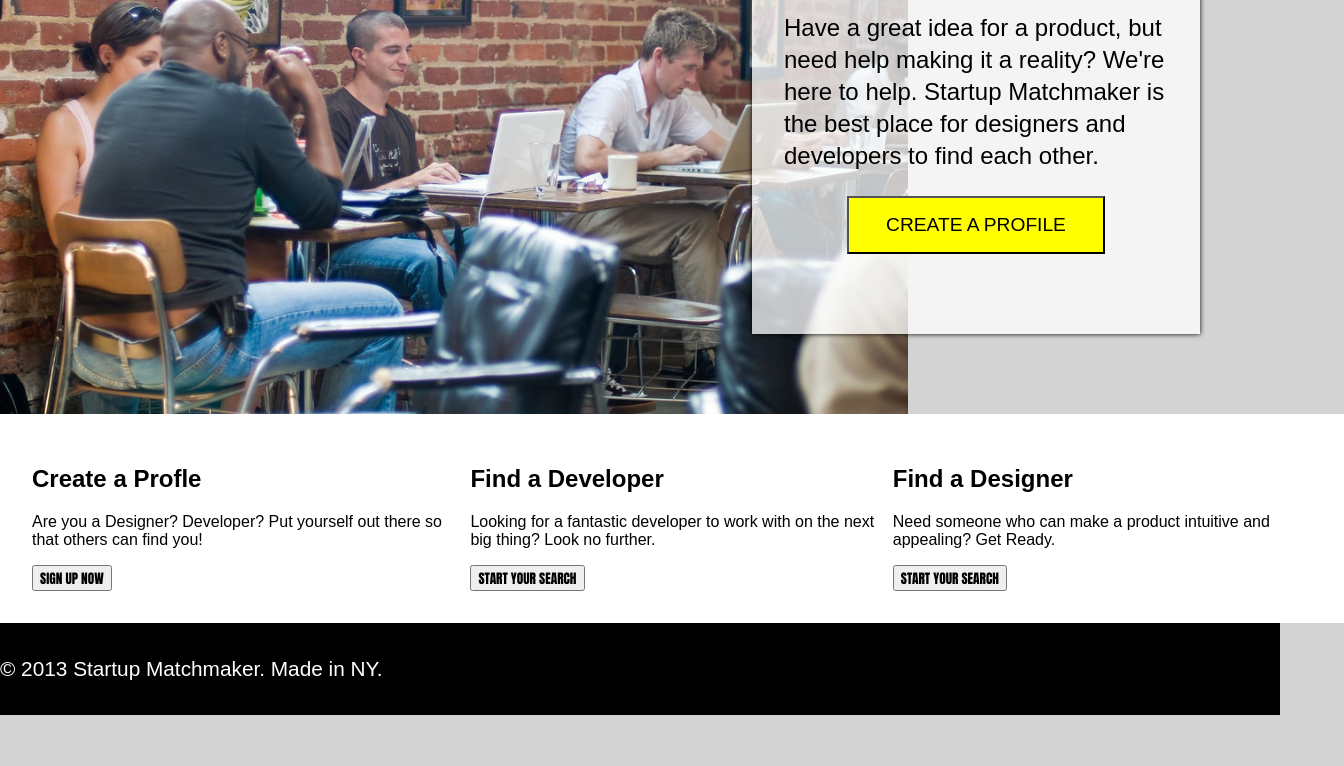
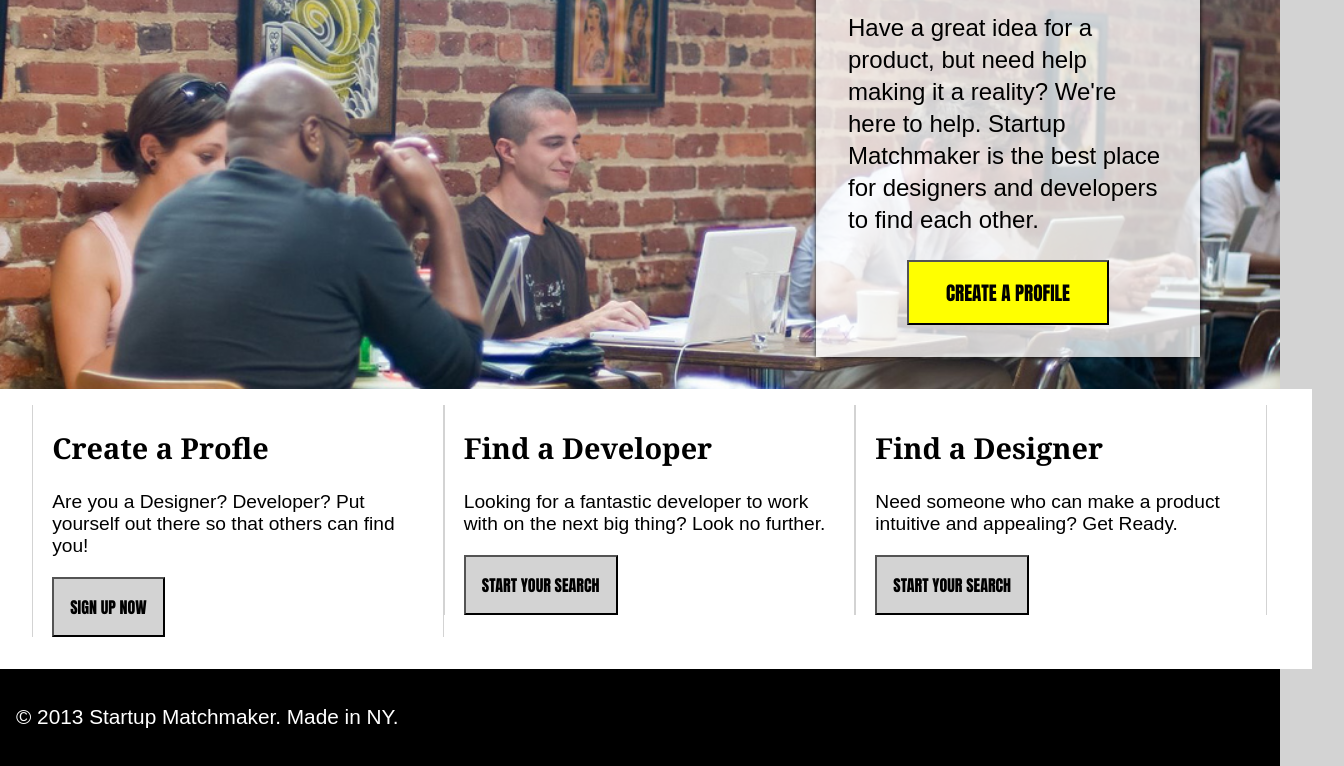
Before and after one commit to dyee00/FEWD, a plain HTML site: page 07_html_css_lab/index.html in a window 1280 px wide. Shown: the part 455-1221 px from the top of the page, 1344 px wide, since content can reach past the window. Before the commit the page ends 1170 px from the top, so only its background shows below. Drawn offline with Linux system fonts and the light colour scheme.

Commit message:
07_html_css_lab_day2_b

```diff
--- a/07_html_css_lab/css/style.css
+++ b/07_html_css_lab/css/style.css
@@ -36,11 +36,17 @@ header nav ul li {
 
 nav {
 	float: right;
-	overflow: hidden;
+	/* overflow: hidden; */
+}
+
+nav:after {
+  content: "";
+  display: table;
+  clear: both;
 }
 
 nav ul li a {
-	font: 1.3rem arial, serif;
+	font: 1.3rem arial;
 	padding: 0rem 2rem 0rem 0rem;
 	color: white;
 	text-decoration: none;
@@ -94,7 +100,7 @@ section #main {
 	overflow: hidden;
 	clear: both;
 	background: url(../images/coworking.jpg) no-repeat top left;
-	background-size: contain;
+	background-size: cover;
 }
 
 
@@ -110,12 +116,19 @@ section #main {
 	position: relative;
 	width: 30%;
 	height: 100%;
-	padding: 1rem 2rem 5rem 2rem;
-	margin: 5rem 5rem 5rem 0rem;
+	padding: 1rem 2rem 2rem 2rem;
+	margin: 5rem 5rem 2rem 0rem;
 	text-align: center;
-	overflow: hidden;
 	clear: both;
+	box-sizing:  border-box;
 }
+
+/*
+#main:after {
+  content: "";
+  display: table;
+  clear: both;
+} */
 
 .txt-title h2{
 	font: 2rem arial;
@@ -129,37 +142,55 @@ section #main {
 	text-align: left;
 }
 
-.text-box #txt-box-btn {
-	font: 1.2rem arial;
+.text-box button {
+	font: 1.2rem impact;
 	background-color: yellow;
 	padding: 1rem 2.3rem 1rem 2.3rem;
 }
 
 /*** SECTION 2 ***/
-
 .section-2 {
 	width: 100%;
 	height: auto;
+	padding: 1rem 0rem 2rem 2rem;
+	background-color: white;
 	overflow: hidden;
-	padding: 2rem 2rem 2rem 2rem;
-	background-color: white;
 }
 
-.section-2 .col-1 {
-	float: left;
-	padding-right: 1rem;
-	width: 33%;
+/**** CLEARFIX ****/
+.section2:after {
+  content: "";
+  display: table;
+  clear: both;
 }
 
-.section-2 .col-2 {
-	float: left;
-	width: 33%;
+
+.section-2 button {
+	font-size: 1rem;
+	background-color: lightgray;
+	padding: 1rem 1rem 1rem 1rem;
 }
 
-#section-2 .col-3 {
+.section-2 .info-box{
+
 	float: left;
-	width: 33%;
+	padding-right: .5rem;
+	width: 29%;
+	padding: 0rem 1.2rem 0rem 1.2rem;
+	font-size: 1.2rem;
 }
+
+.info-box h2 {
+	font-family: georgia;
+}
+
+.info-box {
+	border-style: solid;
+	border-width: 0rem .05rem 0rem .05rem;
+	border-color: lightgray;
+}
+
+
 
 /*** FOOTER ***/
 
@@ -168,6 +199,27 @@ footer {
 	font: 1.3rem arial;
 	color: white;
 	background-color: black;
-	padding: .8rem 0rem .8rem 0rem;
-	margin: 0;
+	padding: 1rem 1rem 1rem 1rem;
 }
+
+
+/*** PAGE 2 ***/
+
+.developer {
+	width: 100%;
+	height: auto;
+}
+
+.profile:after {
+  content: "";
+  display: table;
+  clear: both;
+}
+
+
+.profile {
+	float: left;
+	width: 25%;
+	background-color: white;
+	padding: 0rem 0rem 0rem 0rem;
+}
--- a/07_html_css_lab/index.html
+++ b/07_html_css_lab/index.html
@@ -40,25 +40,23 @@
       		<p>Have a great idea for a product, but need help making it a reality?
            We're here to help. Startup Matchmaker is the best place for designers and developers to find each other.</p>
       </div>
-      <button id="txt-box-btn">CREATE A PROFILE</button>
+      <button>CREATE A PROFILE</button>
     </div>
 
     </div>
 
     <div class="section-2">
-    	<div class="col-1">
+      <div class="info-box">
     		<h2>Create a Profle</h2>
     		<p>Are you a Designer? Developer? Put yourself out there so that others can find you!</p>
     		<button>SIGN UP NOW</button>
     	</div>
-
-    	<div class="col-2">
+    	<div class="info-box">
     		<h2>Find a Developer</h2>
     		<p>Looking for a fantastic developer to work with on the next big thing? Look no further.</p>
     		<button>START YOUR SEARCH</button>
     	</div>
-
-      <div class="col-3">
+      <div class="info-box">
       	<h2>Find a Designer</h2>
       	<p>Need someone who can make a product intuitive and appealing? Get Ready.</p>
       	<button>START YOUR SEARCH</button>
```
Also changed, not shown: 07_html_css_lab/developers.html (+13 -10 lines).
